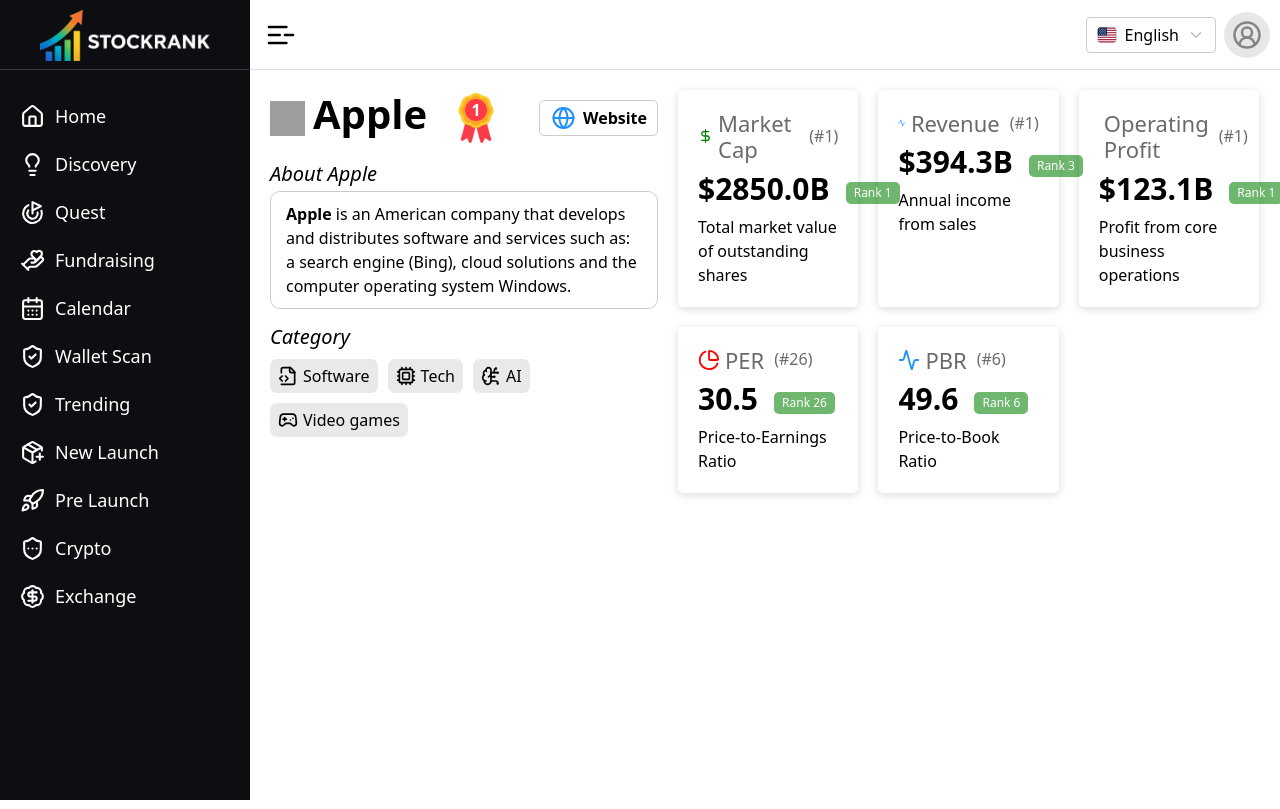
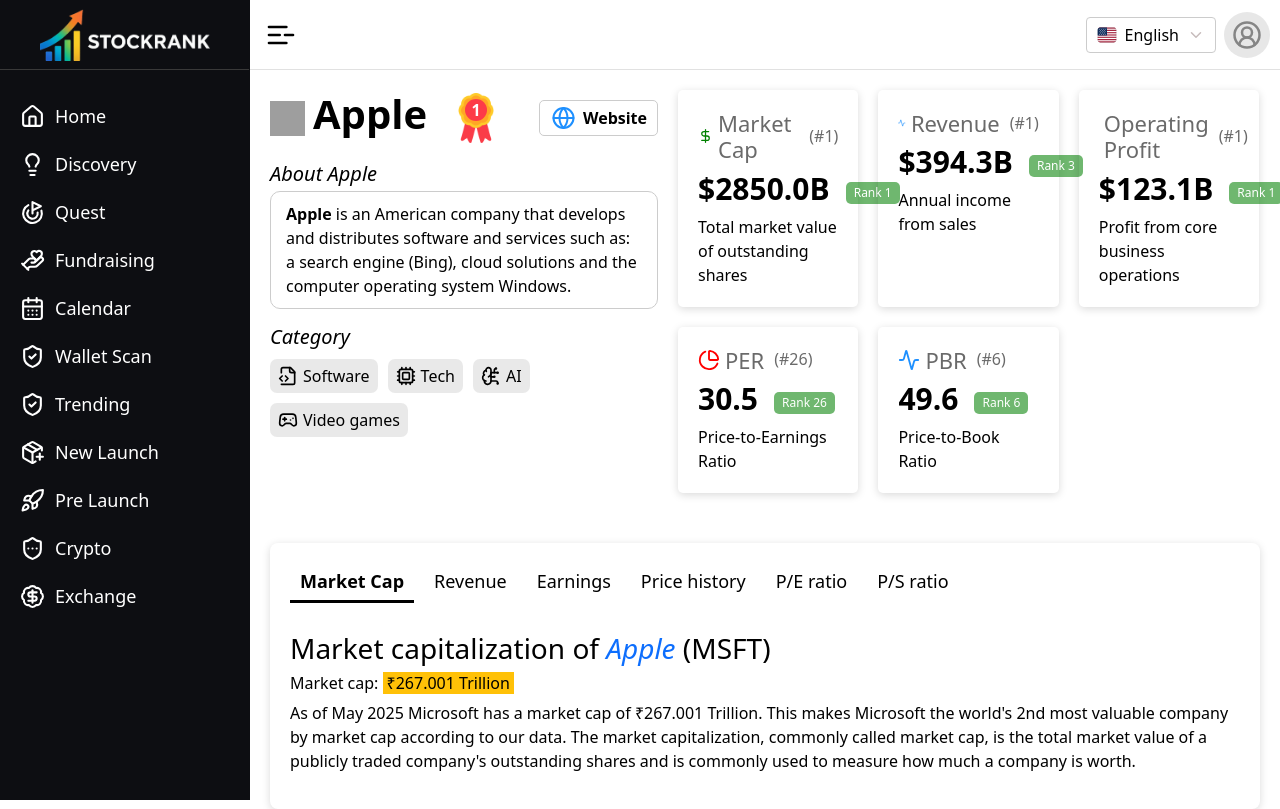
Before and after one commit to cloudkimh/Stock-Ranking-site, a Next.js app in the folder Client/: page /stock/apple in a window 1280 px wide. Built offline with nearby package versions, Linux system fonts and the light colour scheme; grey boxes are pictures that could not be loaded.

Commit message:
listing page changes added

```diff
--- a/Client/src/app/globals.css
+++ b/Client/src/app/globals.css
@@ -98,3 +98,32 @@
 .badge{
   border-radius: 20px;
 }
+.commontab_section{
+  border: unset;
+  display: flex;
+  gap: 10px;
+}
+.tab_content{
+  margin-top: 30px;
+}
+.commontab_section .nav-item{
+  border: unset;
+}
+.commontab_section .nav-item button.active{
+  font-weight: 600;
+  border-bottom:3px solid #000;
+}
+.commontab_section .nav-item button{
+  color: #000;
+  font-size: 18px;
+  border: unset;
+  padding: 5px 10px;
+  border-bottom: 3px solid transparent;
+}
+body.dark .commontab_section .nav-item button.active{
+  background-color: transparent;
+  border-bottom-color: #fff;
+}
+body.dark .commontab_section .nav-item button{
+  color: #fff;
+}
--- a/Client/src/components/stockDetail/StockDetail.jsx
+++ b/Client/src/components/stockDetail/StockDetail.jsx
@@ -1,5 +1,7 @@
 'use client'
 import Image from 'next/image';
+import Tab from 'react-bootstrap/Tab';
+import Tabs from 'react-bootstrap/Tabs';
 import RankImage from '../../../public/assets/icons/rank.png'
 import { useParams } from 'next/navigation';
 import './stockdetail.css'
@@ -47,7 +49,6 @@
                      </span>
                      <span className='categorybox'>
                         <Gamepad2 width={20} />
-
                         Video games
                      </span>
                   </div>
@@ -111,6 +112,30 @@
                </div>
             </div>
          </div>
+         <div className="stockmarket_tab_section">
+            <Tabs
+               defaultActiveKey="marketcap"
+               className="commontab_section"
+            >
+               <Tab eventKey="marketcap" title="Market Cap">
+                  <div className="tab_content">
+                     <h3>Market capitalization of <i className='text-capitalize text-primary'> {stock}</i> (MSFT)</h3>
+                     <h6>Market cap: <span className='text-bg-warning ps-1 pe-1'>₹267.001 Trillion</span></h6>
+                     <p>As of May 2025 Microsoft has a market cap of ₹267.001 Trillion. This makes Microsoft the world's 2nd most valuable company by market cap according to our data. The market capitalization, commonly called market cap, is the total market value of a publicly traded company's outstanding shares and is commonly used to measure how much a company is worth.</p>
+                  </div>
+               </Tab>
+               <Tab eventKey="Revenue" title="Revenue">
+               </Tab>
+               <Tab eventKey="Earnings" title="Earnings">
+               </Tab>
+               <Tab eventKey="Price history" title="Price history">
+               </Tab>
+               <Tab eventKey="P/E ratio" title="P/E ratio">
+               </Tab>
+               <Tab eventKey="P/S ratio" title="P/S ratio">
+               </Tab>
+            </Tabs>
+         </div>
       </div>
    );
 };
--- a/Client/src/components/stockDetail/stockdetail.css
+++ b/Client/src/components/stockDetail/stockdetail.css
@@ -116,3 +116,12 @@
    gap: 20px;
    flex-wrap: wrap;
 }
+body.dark .stockmarket_tab_section{
+   background-color: rgba(145, 145, 145, 0.071);
+}
+.stockmarket_tab_section{
+   margin-top: 50px;
+   box-shadow: rgba(0, 0, 0, 0.15) 0px 2px 8px;
+   padding: 20px;
+   border-radius: 8px;
+}
```
